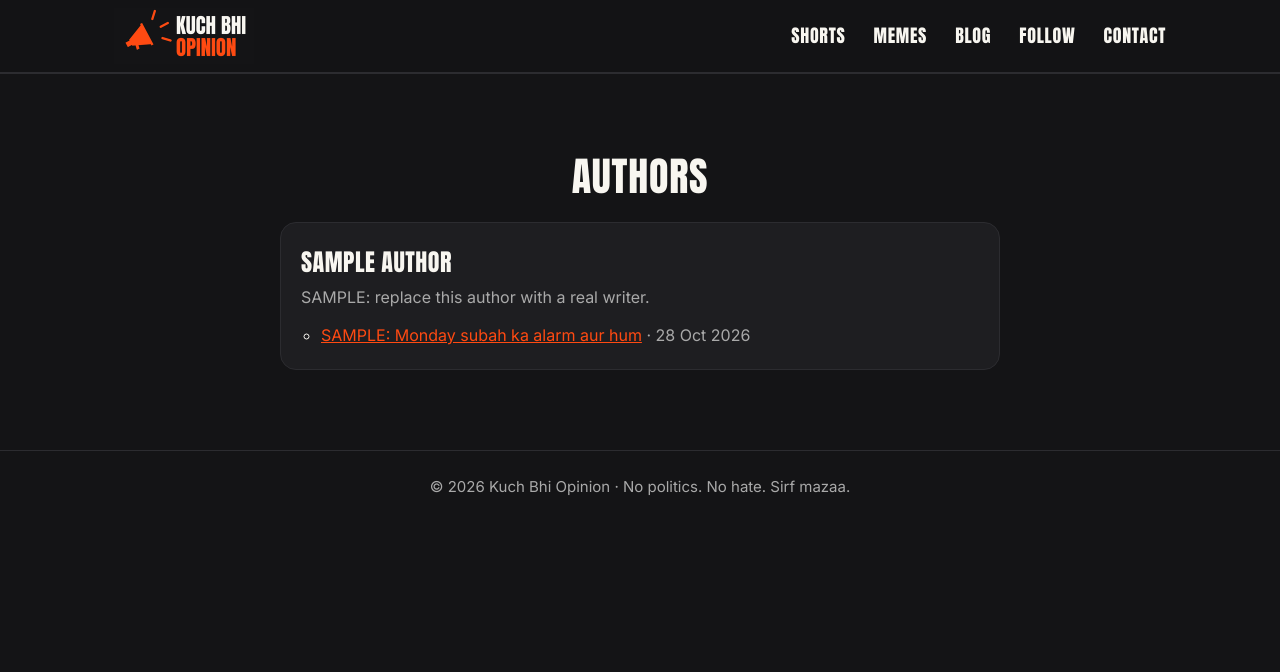
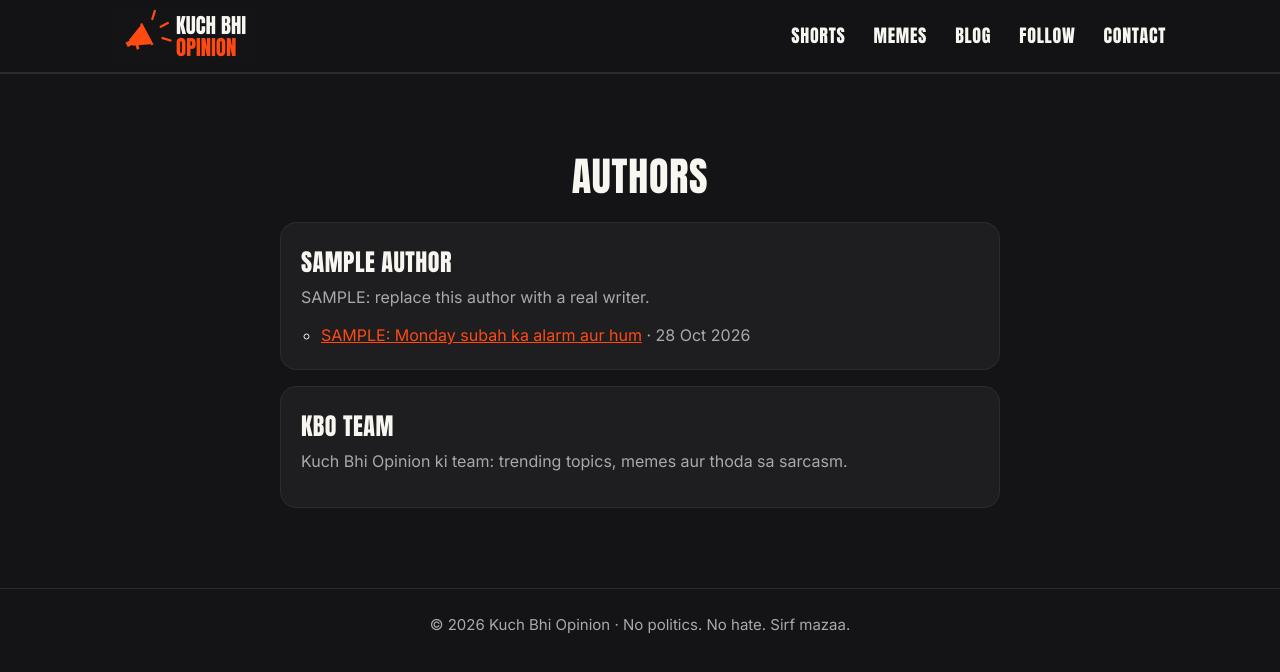
Before and after one commit to peeyushkumar9/kuchbhiopinion-website, a Jekyll site: the page built from authors/index.html, in a window 1280 px wide. Shown: the top 672 px of the page. Built offline with Jekyll 4.4.1, drawn with Linux system fonts in a browser that asks for light colours.

Commit message:
Update _data/authors.yml (via Pages CMS)

```diff
--- a/_data/authors.yml
+++ b/_data/authors.yml
@@ -1,8 +1,6 @@
-# One entry per writer. Add a new "- id:" block to add an author.
-# id    : short lowercase name with no spaces; used in an article's front matter (author: sample-author)
-# name  : shown on the site
-# bio   : one line
-# photo : optional, e.g. /assets/authors/name.jpg (leave out for no photo)
 - id: sample-author
   name: Sample Author
   bio: "SAMPLE: replace this author with a real writer."
+- id: kbo-team
+  name: KBO Team
+  bio: "Kuch Bhi Opinion ki team: trending topics, memes aur thoda sa sarcasm."
```
